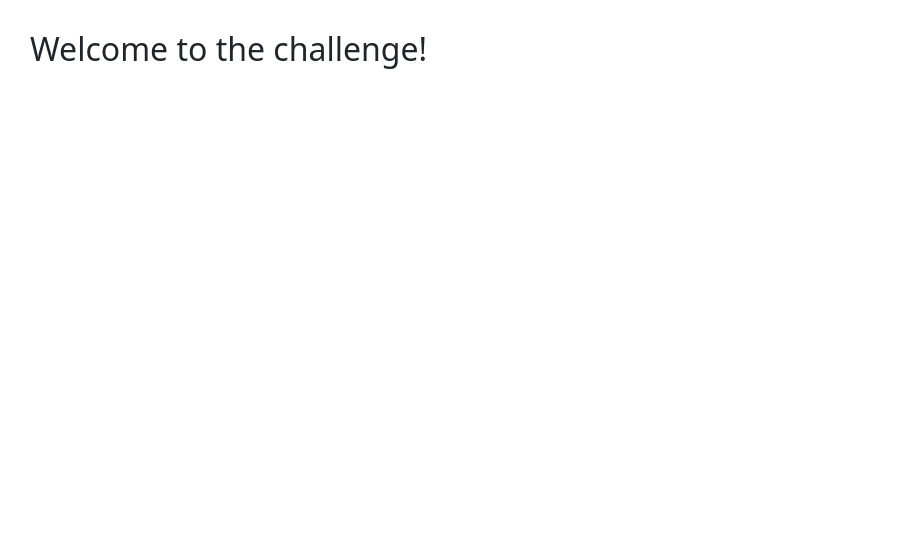
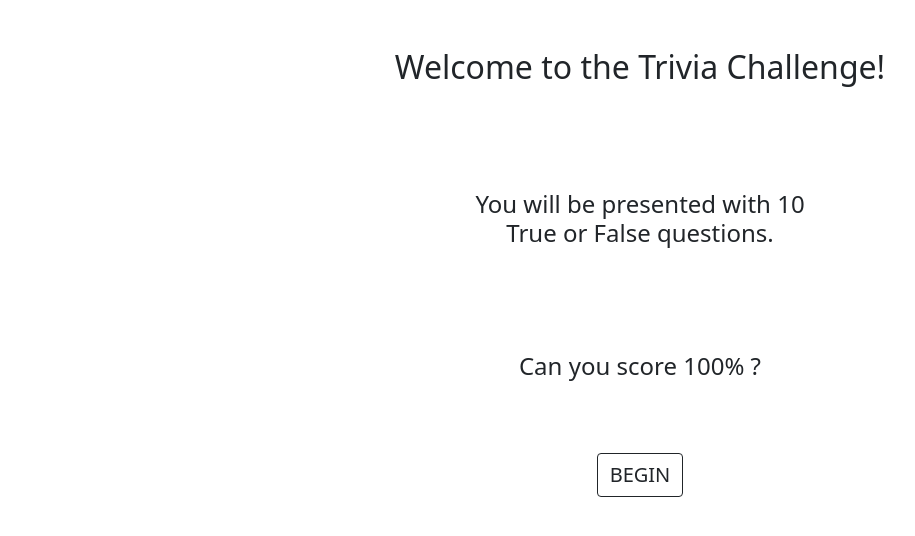
Before and after one commit to gass-git/trivia, a React (Create React App) app: page / in a window 1280 px wide. Shown: the top 536 px of the page, without its empty margins (0-915 px from the left). Built offline with nearby package versions, Linux system fonts and the light colour scheme; no server answers.

Commit message:
Results component improved

```diff
--- a/package.json
+++ b/package.json
@@ -3,6 +3,9 @@
   "version": "0.1.0",
   "private": true,
   "dependencies": {
+    "@fortawesome/fontawesome-svg-core": "^1.2.36",
+    "@fortawesome/free-solid-svg-icons": "^5.15.4",
+    "@fortawesome/react-fontawesome": "^0.1.16",
     "@testing-library/jest-dom": "^5.16.1",
     "@testing-library/react": "^12.1.2",
     "@testing-library/user-event": "^13.5.0",
--- a/src/App.js
+++ b/src/App.js
@@ -1,15 +1,21 @@
-import './styles/App.css';
 import { Routes, Route, Link } from "react-router-dom";
 import React, { useEffect, useState, Fragment } from 'react';
 import getData from './api/getData'
 import Quiz from './components/quiz'
 import Results from './components/results'
 import 'bootstrap/dist/css/bootstrap.min.css';
+import { Container, Row, Col, Button } from 'react-bootstrap'
+import { useNavigate } from 'react-router-dom';
 
 export default function App() {
   const [data, setData] = useState();
   const [answers, setAnswers] = useState([]);
   const [score, setScore] = useState(0);
+  const navigate = useNavigate();
+
+  if (data) {
+    console.log(data)
+  }
 
   useEffect(() => {
     getData({ setData })
@@ -17,9 +23,33 @@ export default function App() {
 
   const Home = () => {
     return [
-      <div className='section-title'>
-        <h2>Welcome to the challenge!</h2>
-      </div>
+      <Container className="mt-5">
+        <Row className="justify-content-md-center">
+          <Col md="auto">
+            <h2>Welcome to the Trivia Challenge!</h2>
+          </Col>
+        </Row>
+        <Row className="justify-content-md-center mt-5">
+          <Col style={{ width: '400px', textAlign: 'center' }} className="mt-5" md="auto" >
+            <h4>You will be presented with 10 True or False questions.</h4>
+          </Col>
+        </Row>
+        <Row className="justify-content-md-center mt-5">
+          <Col style={{ width: '400px', textAlign: 'center' }} className="mt-5" md="auto" >
+            <h4>Can you score 100% ?</h4>
+          </Col>
+        </Row>
+        <Row className="justify-content-md-center mt-3">
+          <Col style={{ width: '400px', textAlign: 'center' }} className="mt-5" md="auto" >
+            <Button
+              variant="outline-dark"
+              style={{ fontSize: '20px' }}
+              onClick={() => navigate('quiz')}>
+              BEGIN
+            </Button>
+          </Col>
+        </Row>
+      </Container>
     ]
   }
 
@@ -28,7 +58,7 @@ export default function App() {
       <Routes>
         <Route path='/' element={<Home />} />
         <Route path='quiz' element={<Quiz data={data} answers={answers} setAnswers={setAnswers} score={score} setScore={setScore} />} />
-        <Route path='results' element={<Results answers={answers} score={score} />} />
+        <Route path='results' element={<Results answers={answers} score={score} data={data} setAnswers={setAnswers} setScore={setScore} />} />
       </Routes>
     </Fragment>
   ]
--- a/src/components/quiz.js
+++ b/src/components/quiz.js
@@ -1,19 +1,21 @@
 import React, { useState, Fragment, useEffect, Text } from 'react';
 import { Navigate } from 'react-router-dom';
-import { Button, Card, Row, Stack } from 'react-bootstrap';
+import { Button, Card, Row, Col, Container } from 'react-bootstrap';
 
 
 export default function Quiz({ data, answers, setAnswers, score, setScore }) {
   const [current, setCurrent] = useState(0);
 
-  let question, title;
+  let question, title, correctAnswer;
 
   if (data && current < 10) {
 
     title = data[current].category
     question = data[current].question
+    correctAnswer = data[current].correct_answer
     question = question.replace(/&quot;/g, '"')
     question = question.replace(/&#039;/g, "'")
+    question = question.replace(/&ocirc;/g, "ô")
   }
 
 
@@ -21,10 +23,11 @@ export default function Quiz({ data, answers, setAnswers, score, setScore }) {
 
     let obj = {}
 
-    if (answer !== data[current].incorrect_answers[0]) {
+    if (answer === correctAnswer) {
 
       obj.question = question
       obj.isCorrect = true
+      obj.correctAnswer = correctAnswer
       setAnswers([obj, ...answers])
       setScore(score + 1)
     }
@@ -32,6 +35,7 @@ export default function Quiz({ data, answers, setAnswers, score, setScore }) {
 
       obj.question = question
       obj.isCorrect = false
+      obj.correctAnswer = correctAnswer
       setAnswers([obj, ...answers])
     }
 
@@ -40,38 +44,40 @@ export default function Quiz({ data, answers, setAnswers, score, setScore }) {
 
 
   return [
+    <Container>
       <Row className="justify-content-md-center">
 
 
         {current === 10 ? <Navigate to='/results' /> : null}
-
-      <Card className="text-center mt-5" style={{ width: '400px', height: '450px' }}>
+        <Col>
+          <Card className="text-center mt-5 mx-auto" style={{ width: '400px', height: '550px' }}>
             <Card.Body>
 
-          <Card.Title style={{ fontSize: '35px' }}>
+              <Card.Title style={{ fontSize: '30px', minHeight: '100px' }}>
                 {title ? title : null}
               </Card.Title>
 
-          <Card.Text className="mt-5 mb-5" style={{ fontSize: '20px' }}>
+              <Card.Text className="mt-5 mb-5" style={{ fontSize: '20px', minHeight: '150px' }}>
                 {question ? <p>{question}</p> : null}
               </Card.Text>
 
-          <Stack direction="horizontal" className="mt-5 col-md-5 mx-auto" gap={3}>
-            <Button style={{ fontSize: '18px' }} onClick={() => handleClick('False')}>
+
+              <Button className="m-2" style={{ fontSize: '18px' }} onClick={() => handleClick('False')}>
                 False
               </Button>
 
-            <Button variant="success" style={{ fontSize: '18px' }} onClick={() => handleClick('True')}>
+              <Button className="m-2" variant="success" style={{ fontSize: '18px' }} onClick={() => handleClick('True')}>
                 True
               </Button>
-          </Stack>
+
 
             </Card.Body>
 
             <Card.Text style={{ fontSize: '17px' }} className="mb-3">{current} of 10</Card.Text>
 
           </Card>
-
+        </Col>
       </Row>
+    </Container>
   ]
 }
--- a/src/components/results.js
+++ b/src/components/results.js
@@ -1,34 +1,86 @@
 import { Fragment, useEffect, useState } from 'react'
 import React from 'react-router-dom'
+import { Col, Row, Container, Badge, Table, Button } from 'react-bootstrap'
+import { FontAwesomeIcon } from "@fortawesome/react-fontawesome";
+import { faCheck, faTimes } from "@fortawesome/free-solid-svg-icons";
+import { useNavigate } from 'react-router-dom';
 
-export default function Results({ answers, score }) {
+export default function Results({ answers, score, setAnswers, setScore }) {
+
+  const navigate = useNavigate();
+
+  function handleClick() {
+
+    setScore(0)
+    setAnswers([])
+    navigate('/')
+  }
+
+  return [
+
+    <Container className="mt-5">
+      <Row>
+        <Col></Col>
+        <Col xs={8} style={{ textAlign: 'center' }}>
+          <h2>You scored</h2>
+          <h3>{score} / {answers.length}</h3>
+        </Col>
+        <Col></Col>
+      </Row>
 
 
-  return [
-    <div className='section-title'>
+      <Row className="mt-2">
+        <Col></Col>
+        <Col xs={8}>
+          <Table striped bordered hover>
+            <thead>
+              <tr>
+                <th>Is it true or false?</th>
+                <th>Question</th>
+                <th>Correct Answer?</th>
+              </tr>
+            </thead>
+            <tbody>
+              {
+                answers.map((answer, i) => {
+                  return [
+                    <tr>
+                      <td>
+                        <h5>
+                          {
+                            answer.correctAnswer === 'True' ?
+                              <Badge bg="success">True</Badge>
+                              :
+                              <Badge bg="secondary">False</Badge>
+                          }
+                        </h5>
+                      </td>
+                      <td>{answer.question}</td>
+                      <td>{
+                        answer.isCorrect ?
+                          <FontAwesomeIcon style={{ color: 'green', fontSize: '30px' }} icon={faCheck} />
+                          :
+                          <FontAwesomeIcon style={{ color: 'red', fontSize: '30px' }} icon={faTimes} />
+                      }
+                      </td>
+                    </tr>
+                  ]
+                })
+              }
+            </tbody>
+          </Table>
+        </Col>
+        <Col></Col>
+      </Row>
 
-      <h2>Results</h2>
-      <br />
+      <Row className="mt-3">
+        <Col></Col>
+        <Col xs={8} style={{ textAlign: 'center' }}>
+          <Button onClick={() => handleClick()}>PLAY AGAIN ?</Button>
+        </Col>
+        <Col></Col>
+      </Row>
 
-      <h3>Score: {score} / {answers.length}</h3>
-
-      <br />
-      <p>
-        {
-          answers.map(answer => {
-            return [
-              <Fragment>
-                <p>
-                  <p>{answer.question}</p>
-                  <p>Correct: {answer.isCorrect ? 'yes' : 'no'}</p>
-                </p>
-                <br />
-              </Fragment>
-            ]
-          })
-        }
-      </p>
-
-    </div>
+    </Container >
   ]
 }
--- a/src/styles/App.css
+++ /dev/null
@@ -1,42 +0,0 @@
-* {
-  margin: 0;
-  padding: 0;
-  box-sizing: border-box;
-}
-
-body {
-  margin: 0;
-  font-family: -apple-system, BlinkMacSystemFont, "Segoe UI", "Roboto", "Oxygen",
-    "Ubuntu", "Cantarell", "Fira Sans", "Droid Sans", "Helvetica Neue",
-    sans-serif;
-  -webkit-font-smoothing: antialiased;
-  -moz-osx-font-smoothing: grayscale;
-  background-color: #282c34;
-  color: white;
-}
-
-.section-title {
-  width: 100%;
-  padding-top: 30px;
-  padding-left: 30px;
-}
-
-.nav {
-  width: 100%;
-  height: 50px;
-  border-bottom: 1px solid grey;
-  font-size: 18px;
-  padding-left: 30px;
-  padding-top: 15px;
-}
-
-.nav a {
-  text-decoration: none;
-  color: white;
-  margin-right: 15px;
-}
-
-code {
-  font-family: source-code-pro, Menlo, Monaco, Consolas, "Courier New",
-    monospace;
-}
```
Also changed, not shown: 1 other file (tests, documents, lock files or other folders). Lines whose indentation alone changed are shown as unchanged.
